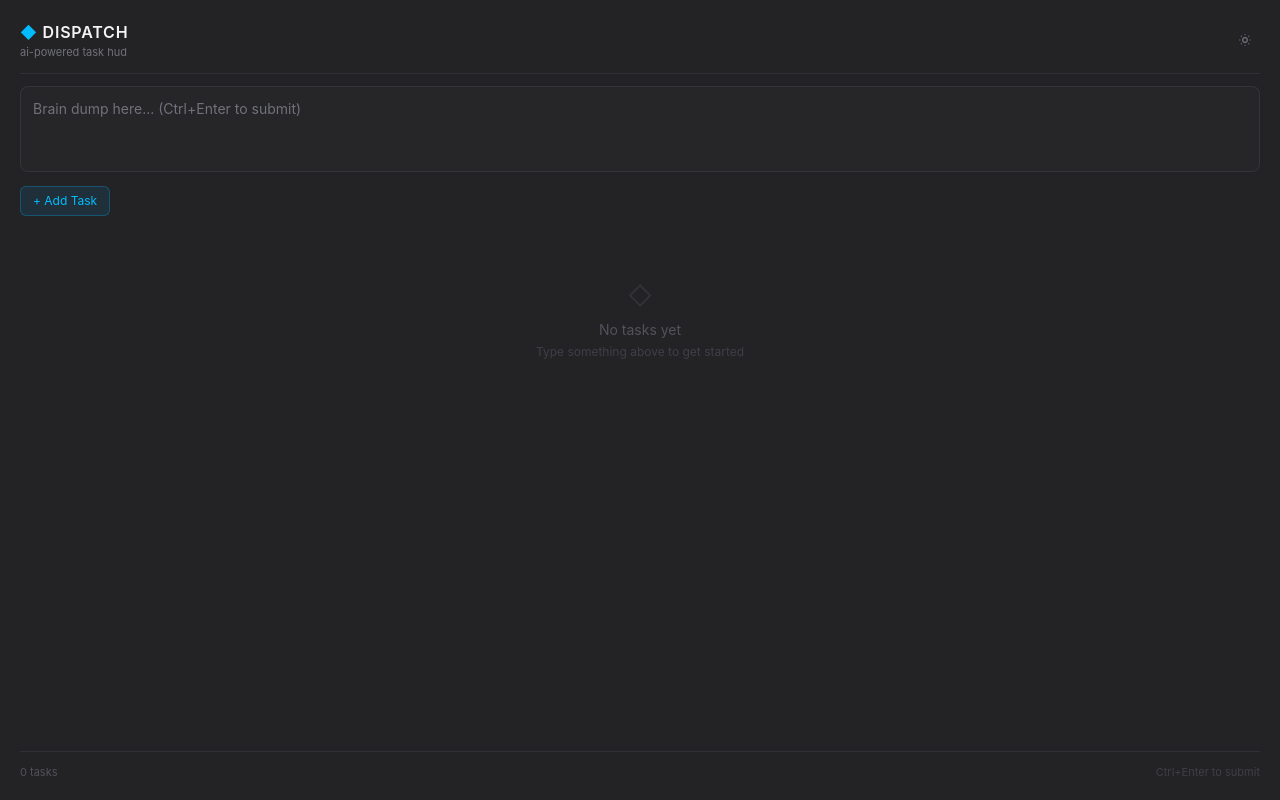
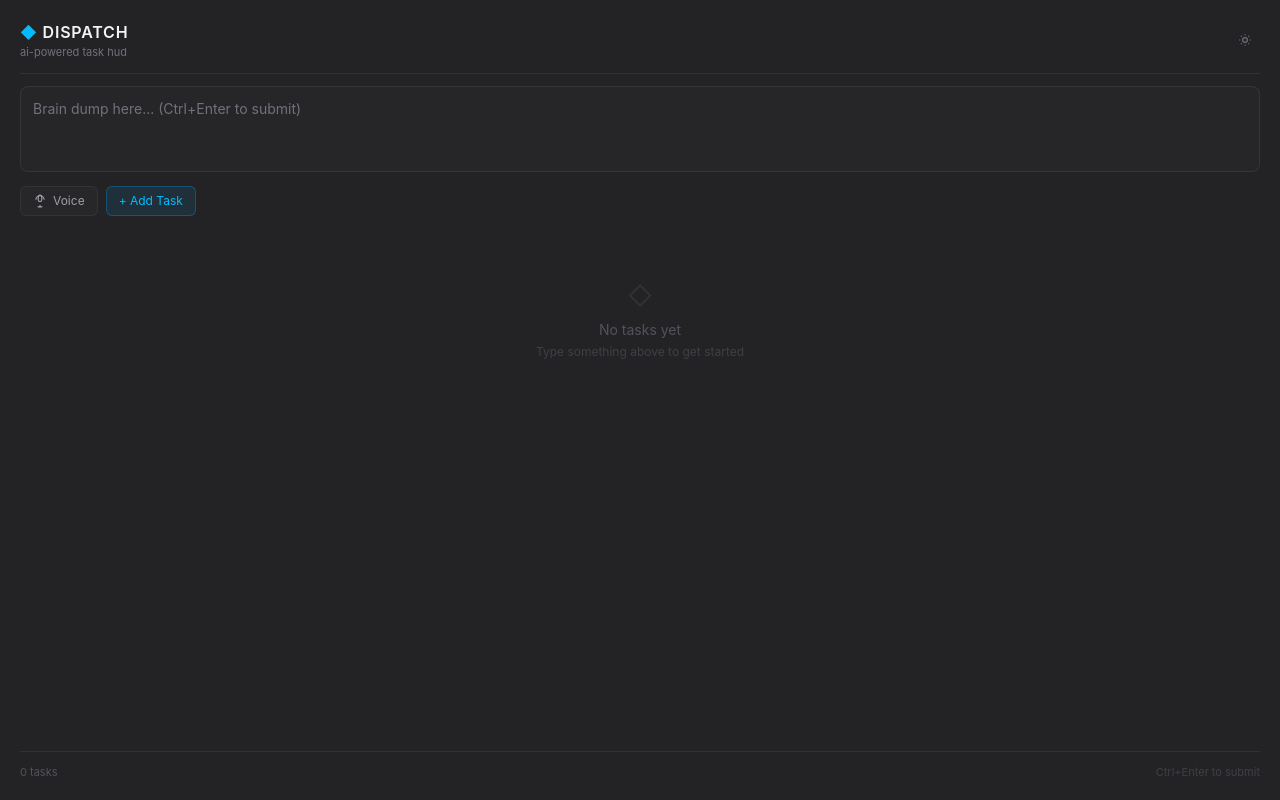
Before and after one commit to Aylift/dispatch-ai, a Vue app in the folder frontend/: page / in a window 1280 px wide. Built offline with nearby package versions, Linux system fonts and the light colour scheme.

Commit message:
add recording button and boilerplate

```diff
--- a/frontend/src/App.vue
+++ b/frontend/src/App.vue
@@ -4,6 +4,7 @@ import { ref, computed } from 'vue'
 const theme = ref('dark')
 const brainDump = ref('')
 const tasks = ref([])
+const isListening = ref(false)
 
 const isDark = computed(() => theme.value === 'dark')
 
@@ -23,6 +24,11 @@ function handleDump() {
 
 function clearDone() {
   tasks.value = tasks.value.filter(t => !t.done)
+}
+
+function toggleMic() {
+  isListening.value = !isListening.value
+  // TODO: connect to speech-to-text
 }
 </script>
 
@@ -60,6 +66,21 @@ function clearDone() {
         rows="3"
       />
       <div class="flex gap-2 mt-2">
+        <button
+          @click="toggleMic"
+          class="text-xs flex items-center gap-1.5 px-3 py-1.5 rounded-md transition-all"
+          :class="isListening
+            ? 'bg-red-500/20 text-red-400 border border-red-500/40 animate-pulse'
+            : 'bg-zinc-800 text-zinc-400 border border-zinc-700/50 hover:text-zinc-200 hover:border-zinc-600'"
+          :title="isListening ? 'Stop recording' : 'Start voice input'"
+        >
+          <svg class="w-3.5 h-3.5" viewBox="0 0 24 24" fill="none" stroke="currentColor" stroke-width="2">
+            <rect x="9" y="2" width="6" height="11" rx="3"/>
+            <path d="M5 10a7 7 0 0114 0"/>
+            <path d="M12 19v3M8 22h8"/>
+          </svg>
+          {{ isListening ? 'Listening...' : 'Voice' }}
+        </button>
         <button
           @click="handleDump"
           class="text-xs bg-sky-500/10 text-sky-400 border border-sky-500/30 px-3 py-1.5 rounded-md hover:bg-sky-500/20 active:bg-sky-500/30 transition-all"
@@ -143,6 +164,21 @@ function clearDone() {
       />
       <div class="flex gap-2 mt-2">
         <button
+          @click="toggleMic"
+          class="text-xs flex items-center gap-1.5 px-3 py-1.5 rounded-md transition-all"
+          :class="isListening
+            ? 'bg-red-500/10 text-red-600 border border-red-500/30 animate-pulse'
+            : 'bg-zinc-100 text-zinc-500 border border-zinc-200 hover:text-zinc-700 hover:border-zinc-300'"
+          :title="isListening ? 'Stop recording' : 'Start voice input'"
+        >
+          <svg class="w-3.5 h-3.5" viewBox="0 0 24 24" fill="none" stroke="currentColor" stroke-width="2">
+            <rect x="9" y="2" width="6" height="11" rx="3"/>
+            <path d="M5 10a7 7 0 0114 0"/>
+            <path d="M12 19v3M8 22h8"/>
+          </svg>
+          {{ isListening ? 'Listening...' : 'Voice' }}
+        </button>
+        <button
           @click="handleDump"
           class="text-xs bg-sky-500 text-white px-3 py-1.5 rounded-md hover:bg-sky-600 active:bg-sky-700 transition-all shadow-sm"
         >
```
